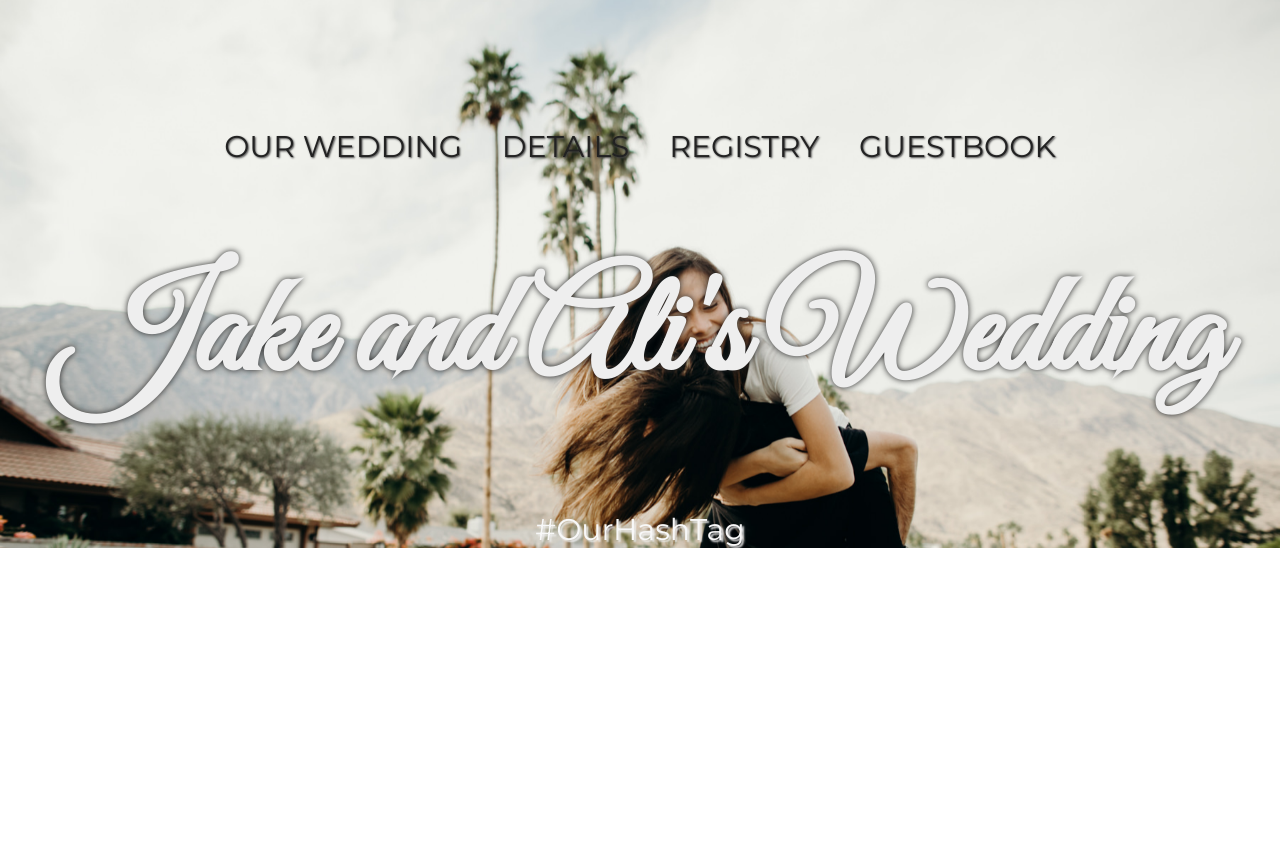
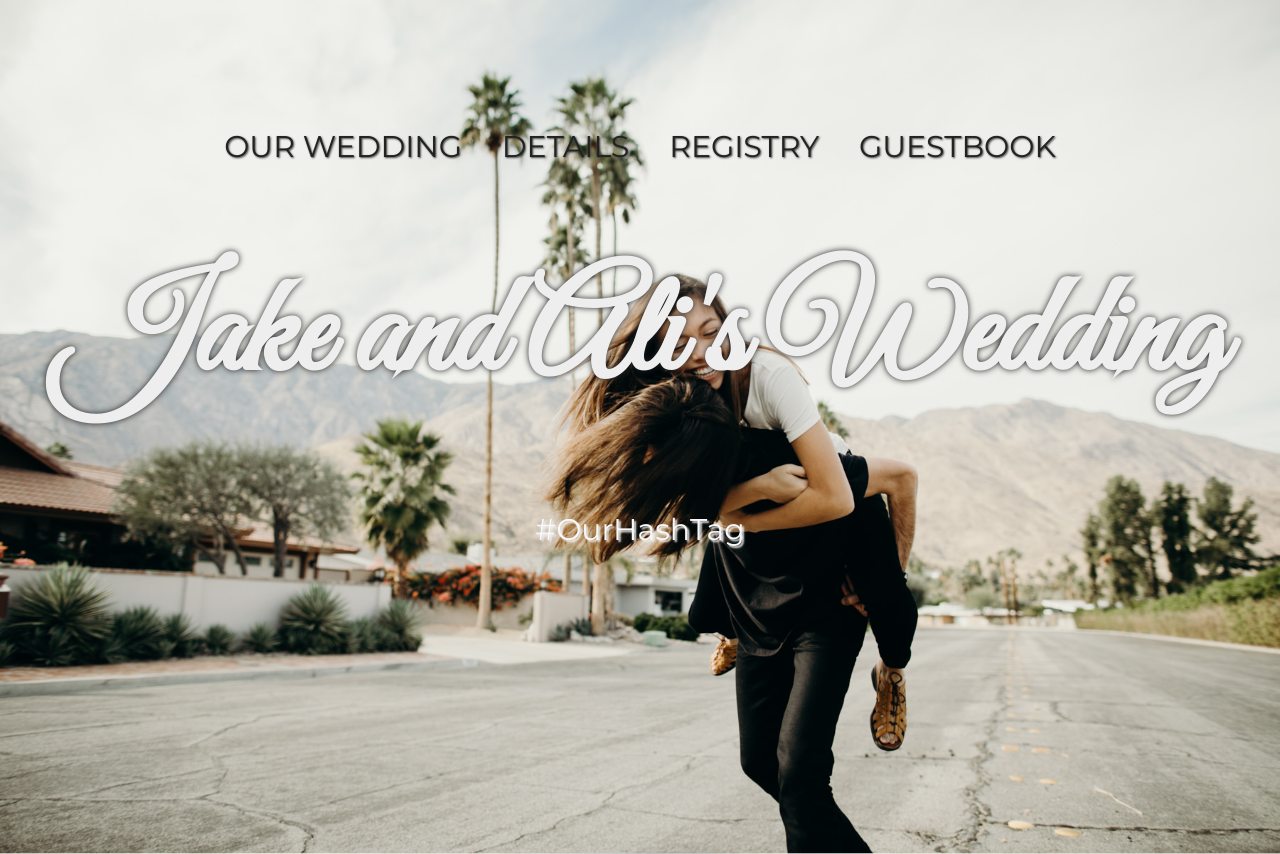
Before and after one commit to jakedemian/AliAndJakeWeddingSite, a plain HTML site: page index.html in a window 1280 px wide. Shown: the top 854 px of the page. Before the commit the page ends 800 px from the top, so only its background shows below. Drawn offline with Linux system fonts and the light colour scheme.

Commit message:
made min image height

```diff
--- a/css/main.scss
+++ b/css/main.scss
@@ -10,6 +10,8 @@
     background-size: cover;
 
     padding-top: 130px;
+
+    min-height: 1080px;
 
     #nav {
         text-align: center;
```
Also changed, not shown: dist/css/main.css, 1 other file.
